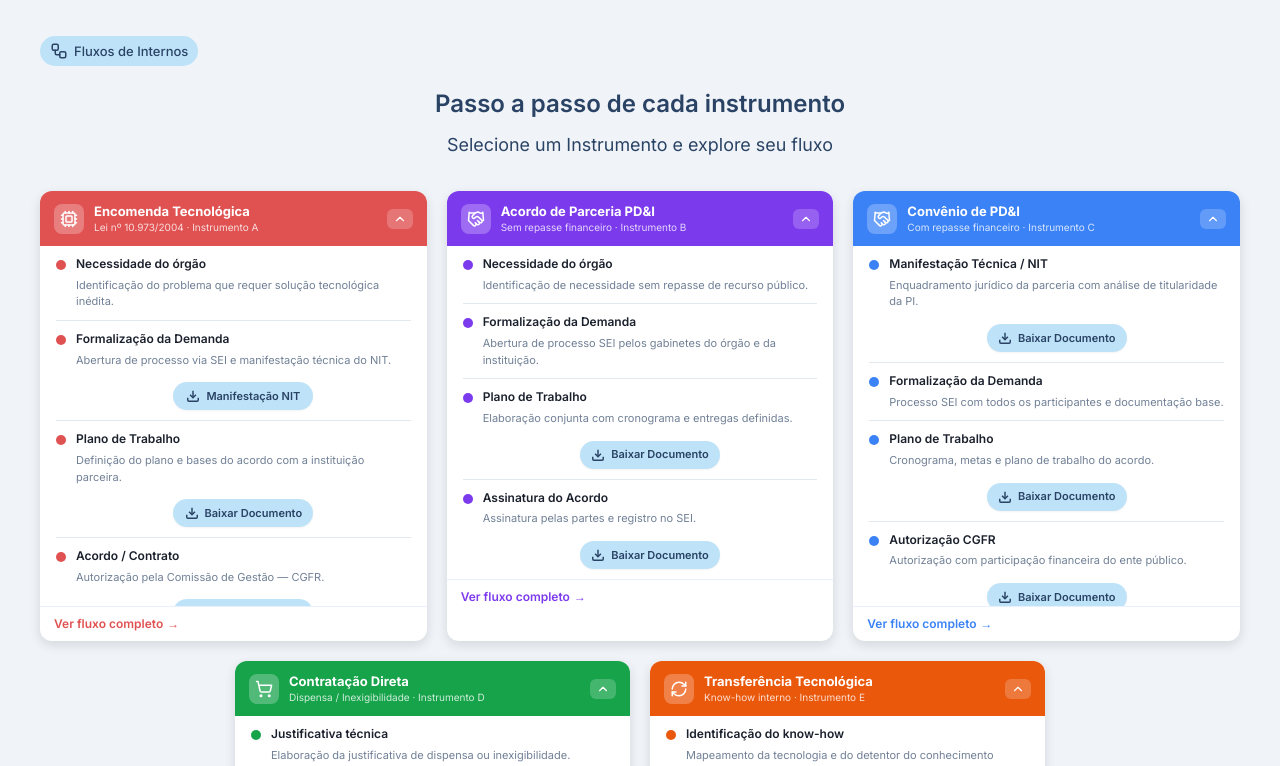
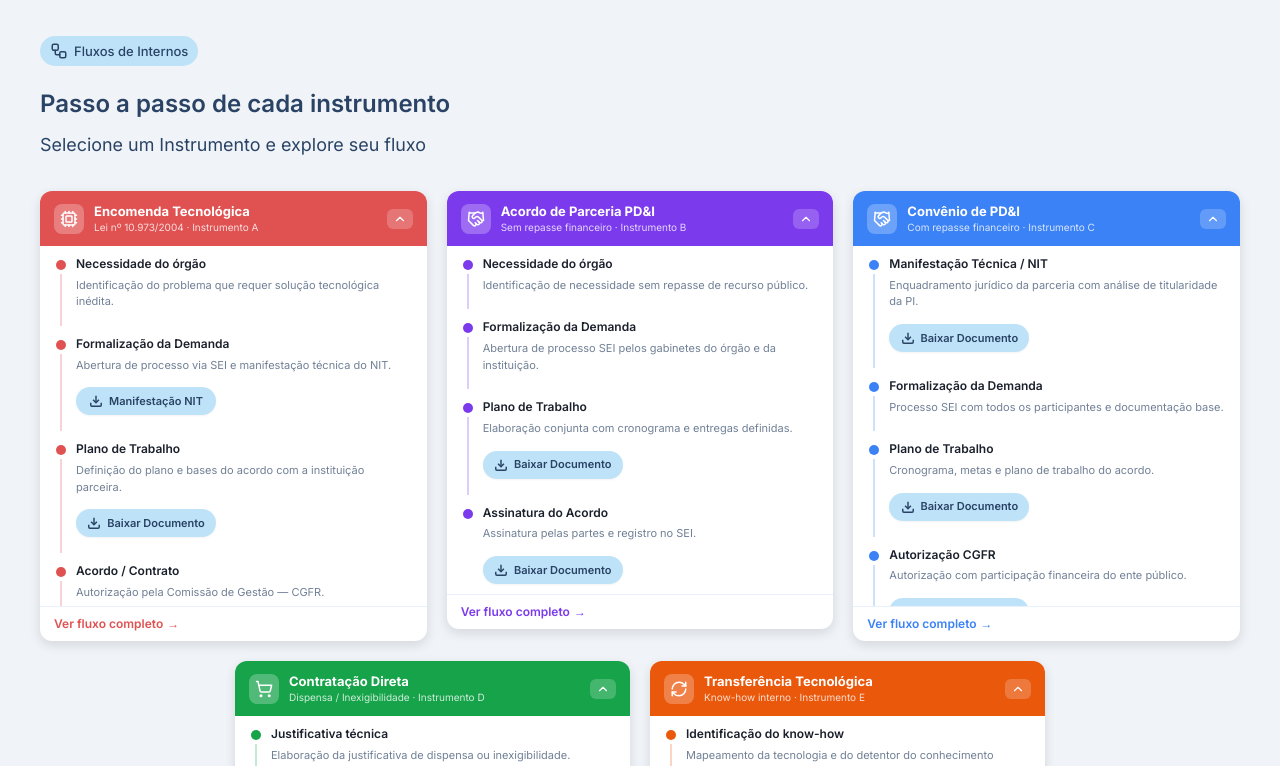
Before and after one commit to SIA-DEDG/Toolkit, a React (Vite) app: page / in a window 1280 px wide. Shown: the part 1674-2440 px from the top of the page. Built offline with nearby package versions, Linux system fonts and the light colour scheme; no server answers.

Commit message:
fix: Compactar cards

```diff
--- a/src/components/DownloadButton.jsx
+++ b/src/components/DownloadButton.jsx
@@ -25,7 +25,7 @@ export default function DownloadButton({ label = 'Baixar Documento', fileKey, fi
   }
 
   return (
-    <div className="flex flex-col items-center gap-0.5">
+    <div className="flex flex-col items-start gap-0.5">
       <button
         onClick={handleClick}
         disabled={loading || !fileKey || !!error}
--- a/src/page/HomePage.jsx
+++ b/src/page/HomePage.jsx
@@ -102,15 +102,19 @@ function navigate(href) {
 function StepItem({ card, accentColor, isLast }) {
   const hasDownload = !!(card.fileKey || card.downloadLabel)
   return (
-    <div>
-      <div style={{ display: 'flex', alignItems: 'flex-start', padding: '10px 16px', gap: 10 }}>
-        {/* Dot */}
-        <div style={{ width: 10, height: 10, borderRadius: '50%', background: accentColor, flexShrink: 0, marginTop: 4 }} />
+    <div style={{ display: 'flex', gap: 10, padding: '0 16px' }}>
+      {/* Timeline column: dot + vertical line */}
+      <div style={{ display: 'flex', flexDirection: 'column', alignItems: 'center', width: 10, flexShrink: 0, paddingTop: 14 }}>
+        <div style={{ width: 10, height: 10, borderRadius: '50%', background: accentColor, flexShrink: 0 }} />
+        {!isLast && (
+          <div style={{ width: 2, flex: 1, background: accentColor, opacity: 0.25, marginTop: 4 }} />
+        )}
+      </div>
       {/* Content */}
-        <div style={{ flex: 1, display: 'flex', flexDirection: 'column', gap: 4 }}>
-          <span style={{ fontWeight: 600, fontSize: 12, color: '#1a202c', lineHeight: 1.4 }}>{card.title}</span>
+      <div style={{ flex: 1, display: 'flex', flexDirection: 'column', gap: 4, padding: '10px 0', paddingBottom: isLast ? 10 : 16 }}>
+        <span style={{ fontWeight: 600, fontSize: 12, color: '#1a202c', lineHeight: 1.4, textAlign: 'left' }}>{card.title}</span>
         {card.description && (
-            <span style={{ fontWeight: 400, fontSize: 11, color: '#718096', lineHeight: 1.5 }}>{card.description}</span>
+          <span style={{ fontWeight: 400, fontSize: 11, color: '#718096', lineHeight: 1.5, textAlign: 'left' }}>{card.description}</span>
         )}
         {hasDownload && (
           <div style={{ marginTop: 2 }}>
@@ -118,8 +122,6 @@ function StepItem({ card, accentColor, isLast }) {
           </div>
         )}
       </div>
-      </div>
-      {!isLast && <div style={{ height: 1, background: '#e2e8f0', margin: '0 16px' }} />}
     </div>
   )
 }
@@ -144,8 +146,8 @@ function InstrumentFlowCard({ accentColor, icon: Icon, title, subtitle, href, ca
           <Icon style={{ width: 18, height: 18, color: 'white' }} />
         </div>
         <div style={{ flex: 1, minWidth: 0 }}>
-          <p style={{ fontWeight: 700, fontSize: 13, color: 'white', margin: 0, lineHeight: 1.3 }}>{title}</p>
-          <p style={{ fontWeight: 400, fontSize: 10, color: 'rgba(255,255,255,0.8)', margin: 0, lineHeight: 1.4 }}>{subtitle}</p>
+          <p style={{ fontWeight: 700, fontSize: 13, color: 'white', margin: 0, lineHeight: 1.3, textAlign: 'left' }}>{title}</p>
+          <p style={{ fontWeight: 400, fontSize: 10, color: 'rgba(255,255,255,0.8)', margin: 0, lineHeight: 1.4, textAlign: 'left' }}>{subtitle}</p>
         </div>
         {/* Collapse toggle */}
         <button
@@ -170,7 +172,7 @@ function InstrumentFlowCard({ accentColor, icon: Icon, title, subtitle, href, ca
           </div>
 
           {/* Footer */}
-          <div style={{ borderTop: '1px solid #e8f0fe', padding: '8px 14px' }}>
+          <div style={{ borderTop: '1px solid #e8f0fe', padding: '8px 14px', display: 'flex', justifyContent: 'flex-start' }}>
             <button
               onClick={() => navigate(href)}
               style={{ background: 'none', border: 'none', cursor: 'pointer', fontWeight: 600, fontSize: 12, color: accentColor, display: 'flex', alignItems: 'center', gap: 4, padding: 0 }}
@@ -457,23 +459,23 @@ export default function HomePage() {
       <section id="passo-a-passo" style={{ background: '#f0f4f8', padding: 'clamp(20px, 3vw, 40px) clamp(20px, 4vw, 40px) clamp(32px, 4vw, 48px)' }}>
         <SectionBadge>Fluxos de Internos</SectionBadge>
 
-        <h2 style={{ fontWeight: 600, fontSize: 'clamp(18px, 2vw, 24px)', color: '#2a4365', margin: 'clamp(12px, 2vw, 20px) 0 clamp(6px, 1vw, 10px)', textAlign: 'center' }}>
+        <h2 style={{ fontWeight: 600, fontSize: 'clamp(18px, 2vw, 24px)', color: '#2a4365', margin: 'clamp(12px, 2vw, 20px) 0 clamp(6px, 1vw, 10px)' }}>
           Passo a passo de cada instrumento
         </h2>
 
-        <p style={{ fontWeight: 300, fontSize: 'clamp(14px, 1.4vw, 18px)', color: '#2a4365', margin: '0 0 clamp(20px, 3vw, 32px)', textAlign: 'center' }}>
+        <p style={{ fontWeight: 300, fontSize: 'clamp(14px, 1.4vw, 18px)', color: '#2a4365', margin: '0 0 clamp(20px, 3vw, 32px)' }}>
           Selecione um Instrumento e explore seu fluxo
         </p>
 
         {/* First row: 3 cards */}
-        <div style={{ maxWidth: 1200, margin: '0 auto', display: 'grid', gridTemplateColumns: 'repeat(3, 1fr)', gap: 'clamp(14px, 2vw, 20px)', marginBottom: 'clamp(14px, 2vw, 20px)' }}>
+        <div style={{ maxWidth: 1200, margin: '0 auto', display: 'grid', gridTemplateColumns: 'repeat(3, 1fr)', gap: 'clamp(14px, 2vw, 20px)', marginBottom: 'clamp(14px, 2vw, 20px)', alignItems: 'start' }}>
           {INSTRUMENT_FLOWS.slice(0, 3).map((flow) => (
             <InstrumentFlowCard key={flow.id} {...flow} />
           ))}
         </div>
 
         {/* Second row: 2 cards centered */}
-        <div style={{ maxWidth: 810, margin: '0 auto', display: 'grid', gridTemplateColumns: 'repeat(2, 1fr)', gap: 'clamp(14px, 2vw, 20px)' }}>
+        <div style={{ maxWidth: 810, margin: '0 auto', display: 'grid', gridTemplateColumns: 'repeat(2, 1fr)', gap: 'clamp(14px, 2vw, 20px)', alignItems: 'start' }}>
           {INSTRUMENT_FLOWS.slice(3).map((flow) => (
             <InstrumentFlowCard key={flow.id} {...flow} />
           ))}
```
Lines whose indentation alone changed are shown as unchanged.
